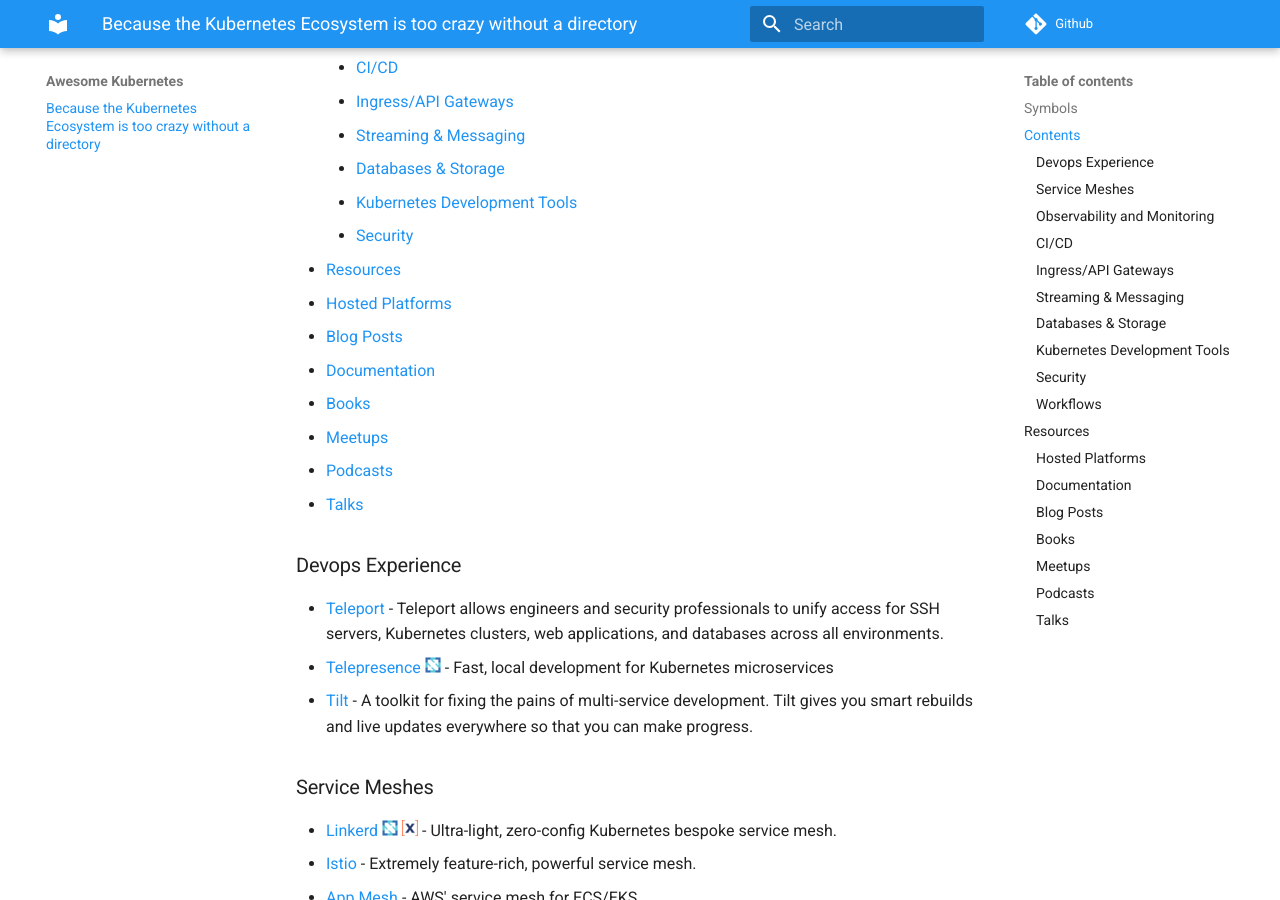
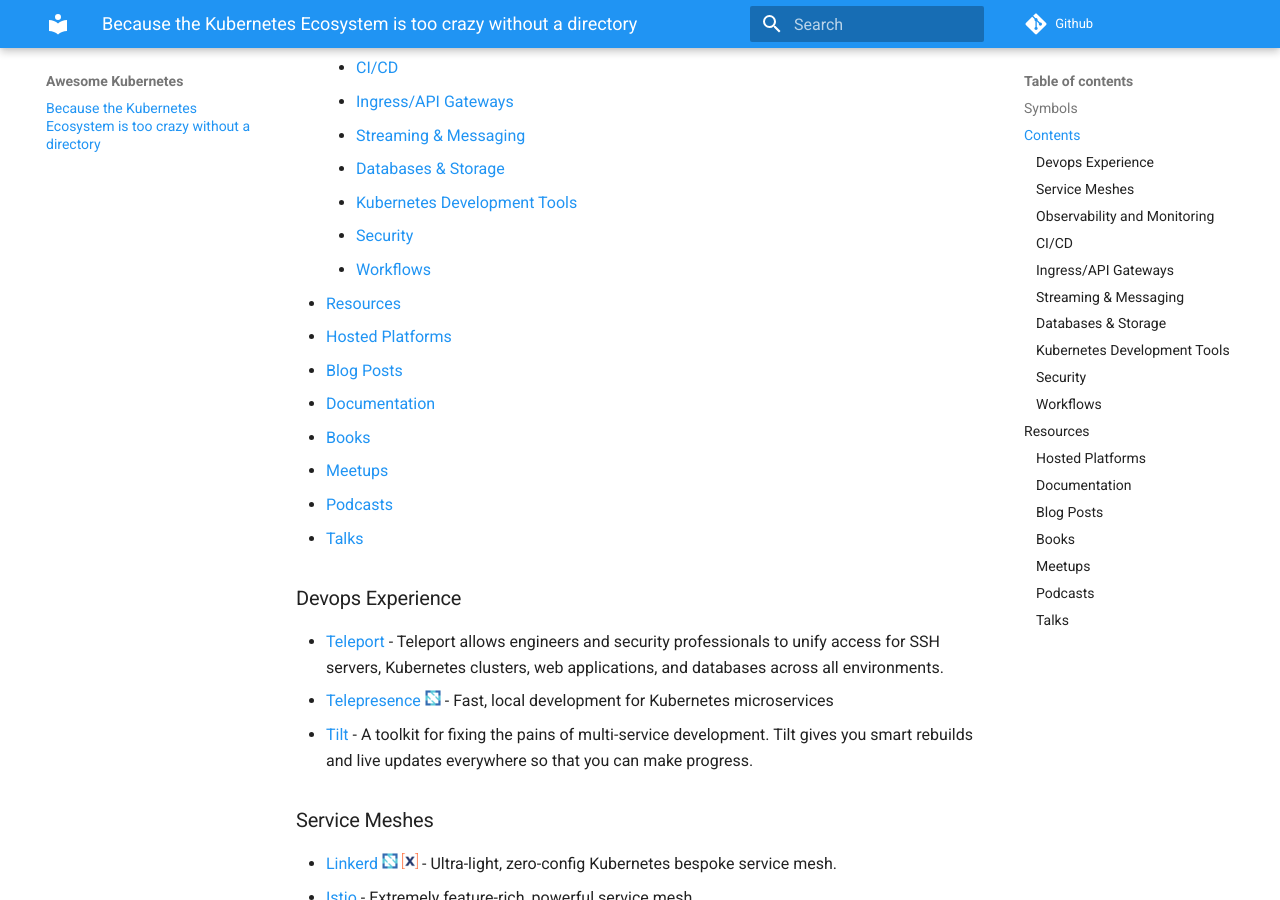
Before and after one commit to run-x/awesome-kubernetes, an MkDocs documentation site: the page built from docs/README.md, in a window 1280 px wide and 900 px high, scrolled down 562 px. Built offline with MkDocs 1.6.1 and Material for MkDocs 9.7.7, drawn with Linux system fonts in a browser that asks for light colours; comment, search, counter and statistics services are not loaded.

Commit message:
adding workflows to the ToC

```diff
--- a/docs/README.md
+++ b/docs/README.md
@@ -21,6 +21,7 @@
     - [Databases & Storage](#databases--storage)
     - [Kubernetes Development Tools](#kubernetes-development-tools)
     - [Security](#security)
+    - [Workflows](#workflows)
 - [Resources](#resources)
   - [Hosted Platforms](#hosted-platforms)
   - [Blog Posts](#blog-posts)
```
